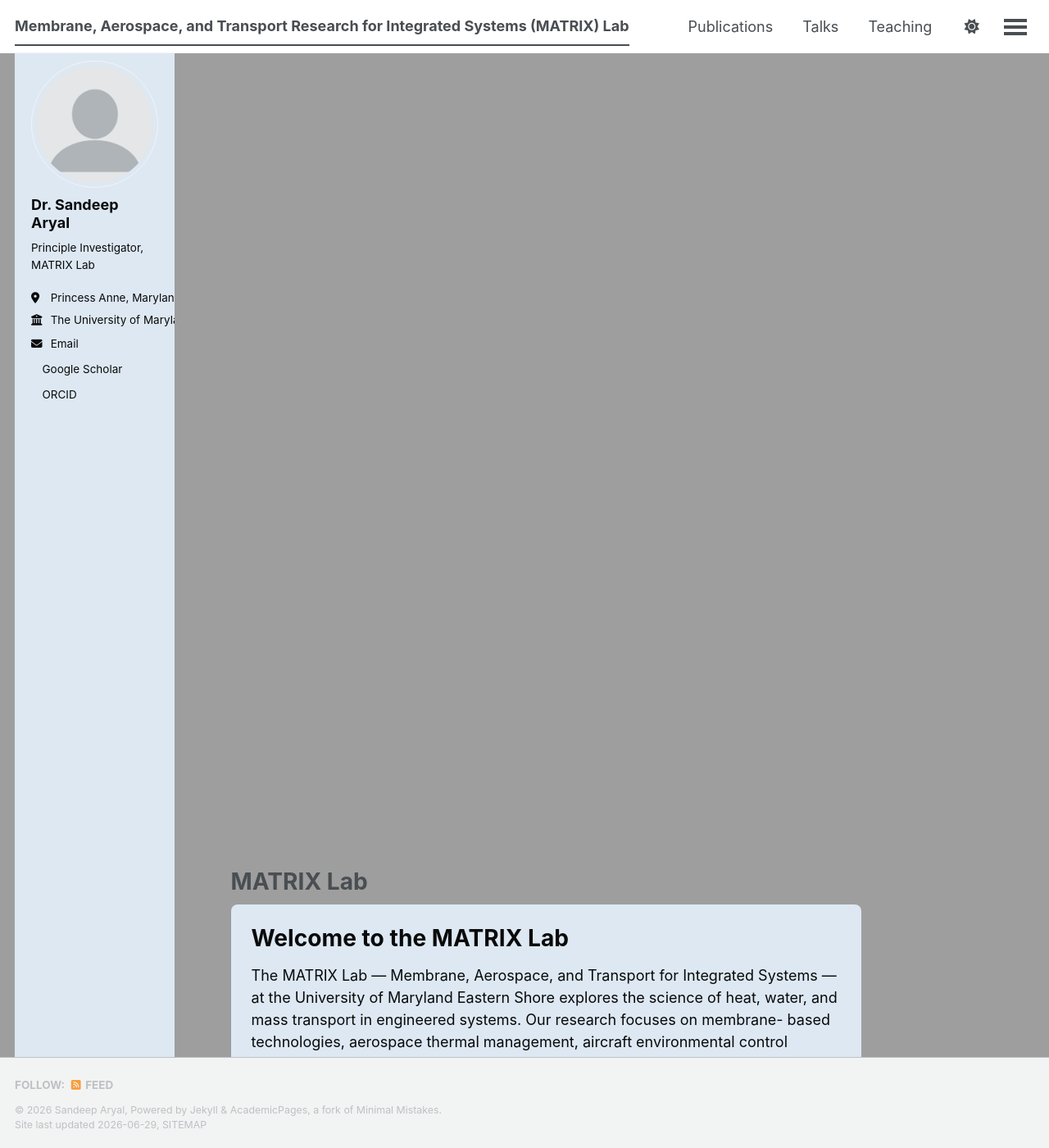
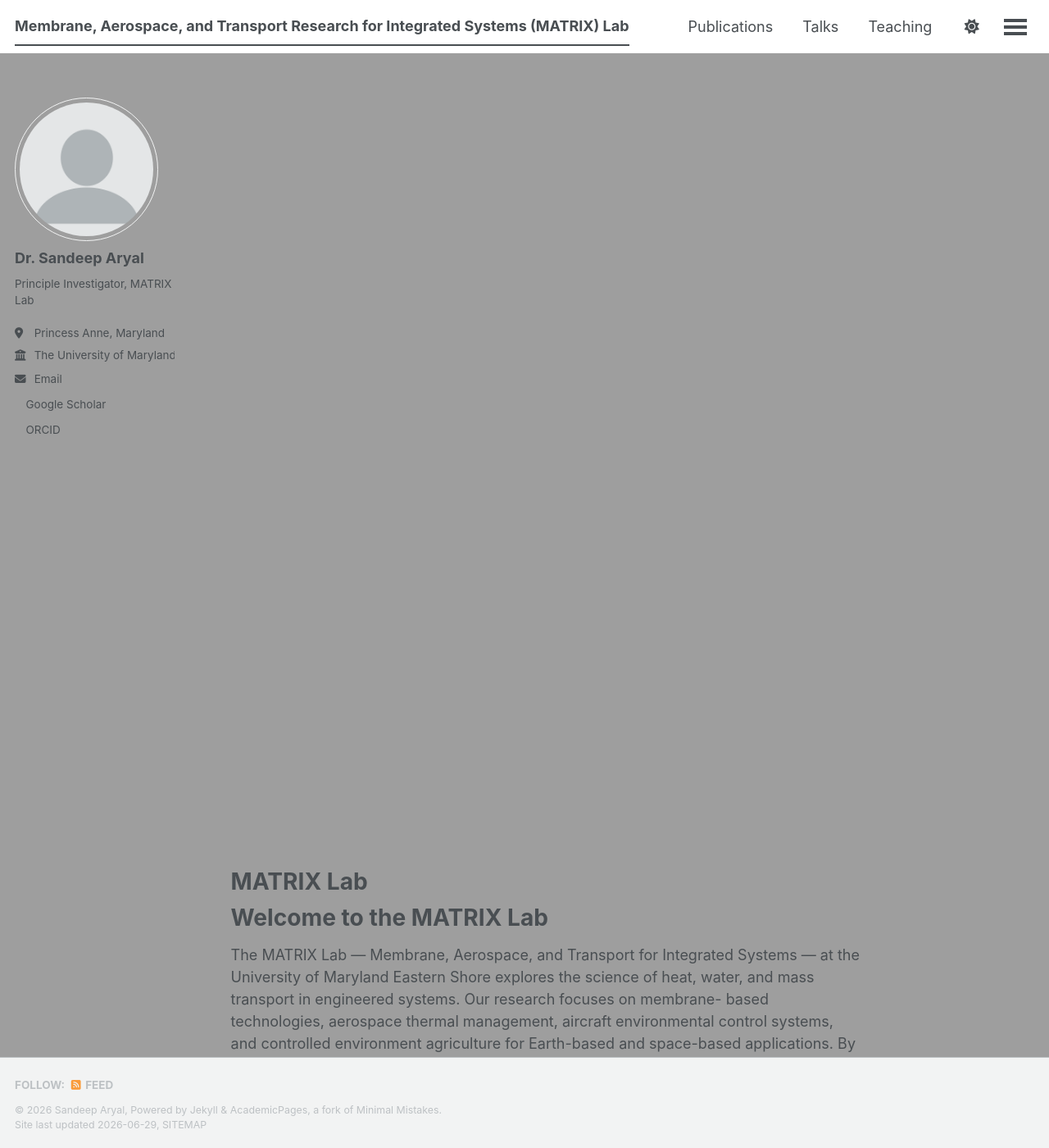
Before and after one commit to saryal111/saryal111.github.io, a Jekyll site: the page built from _pages/about.md, in a window 1280 px wide and 1400 px high. Shown: the whole window at 82% size. Built offline with Jekyll 4.4.1, drawn with Linux system fonts in a browser that asks for light colours; a style sheet for code colours, icons or effects is not loaded.

Commit message:
Update main.scss

```diff
--- a/assets/css/main.scss
+++ b/assets/css/main.scss
@@ -37,6 +37,7 @@
     "layout/sidebar",
     "layout/json_cv"
 ;
+
 body {
   background-image: url('/images/MATRIX.png');
   background-size: cover;
@@ -52,29 +53,6 @@ body::before {
   left: 0;
   width: 100%;
   height: 100%;
-  background-color: rgba(255, 255, 255, 0.4);
+  background-color: rgba(255, 255, 255, 0.55);
   z-index: -1;
 }
-
-.page__content,
-.archive {
-  background-color: rgba(225, 236, 248, 0.95) !important;
-  padding: 25px !important;
-  border-radius: 8px !important;
-  color: #0a0a0a !important;
-}
-
-.sidebar.sticky,
-.sidebar {
-  background-color: rgba(225, 236, 248, 0.95) !important;
-  padding: 20px !important;
-  border-radius: 10px !important;
-}
-
-.sidebar .author__name,
-.sidebar .author__bio,
-.sidebar p,
-.sidebar .author__urls li,
-.sidebar .author__urls a {
-  color: #0a0a0a !important;
-}
```
